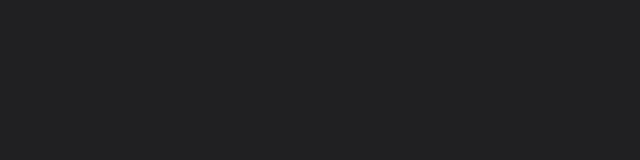
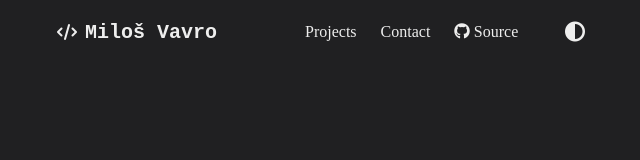
Before and after one commit to VavroMilos/mvavro-homepage, a plain HTML site: page index.html in a window 1280 px wide. Shown: the whole page, without its empty margins (303-943 px from the left). Drawn offline with Linux system fonts and the light colour scheme.

Commit message:
[ADD] navbar, dark-light mode

```diff
--- a/index.html
+++ b/index.html
@@ -15,7 +15,15 @@
     <script src="script.js" async></script>
 </head>
 
-
+  <main>
+    <nav>
+      <p id="navbar-heading"><i class="icons fa-solid fa-code"></i></p>
+      <a href="#" class="navbar-links">Projects</a>
+      <a href="#" class="navbar-links">Contact</a>
+      <a href="https://github.com/VavroMilos/mvavro-homepage" target="_blank" rel="noopener noreferrer" class="navbar-links"><i id="github-icon" class="icons fa-brands fa-github"></i>Source</a>
+      <i onclick="changeMode()" id="button" class="fa-solid fa-circle-half-stroke"></i>
+    </nav>
+  </main>
 
   </body>
 </html>
--- a/script.js
+++ b/script.js
@@ -0,0 +1,19 @@
+//! Typing animation
+var i = 0, text;
+var text = "Miloš Vavro";
+const speed = 7;
+
+function typing() {
+    if(i<text.length) {
+        document.getElementById("navbar-heading").innerHTML += text.charAt(i);
+        i++;
+        setTimeout(typing, 1000 / speed);
+    }
+}
+typing()
+
+var icon = document.getElementById("button");
+
+function changeMode() {
+    document.body.classList.toggle("light-mode");
+}
--- a/style.css
+++ b/style.css
@@ -1,19 +1,85 @@
 :root {
 /*? Dark Mode */
-    --darkmode-background-color: #202022;
-    --darkmode-text-color: #EEEEEE;
+    --background-color: #202022;
+    --text-color: #EEEEEE;
+    /* #E8B4B8 #EED6D3 */
+    /* #15B5B0 #FBE698  */
+}
+
 /*? Light Mode */
-    --lightmode-background-color: #EFDEC8;
-    --lightmode-text-color: #202020;
-    /*! #E8B4B8 #EED6D3 */
-    /*? #15B5B0 #FBE698  */
+.light-mode {
+    --background-color: #EFDEC8;
+    --text-color: #202020;
 }
 
 * {
+    transition: 0.5s;
     margin: 0;
     padding: 0;
 }
 
+
 body {
-    background-color: var(--darkmode-background-color);
+    background-color: var(--background-color);
+    justify-content: center;
+    display: flex;
 }
+
+main {
+    width: 45%;
+    height: 100vh;
+}
+
+nav {
+    width: 100%;
+    height: 8vh;
+    background-color: var(--background-color);
+    align-items: center;
+    display: flex;
+}
+
+#navbar-heading {
+    font-size: 1.25rem;
+    font-family: 'Courier New', Courier, monospace;
+    color: var(--text-color);
+    font-weight: bold;
+    padding: 0.5rem;
+    margin-right: 4.25rem;
+}
+
+#navbar-heading:hover {
+    cursor: pointer;
+    transform: scale(1.045);
+}
+
+#navbar-heading i {
+    font-size: 1rem;
+    margin-right: 0.5rem;
+}
+
+.navbar-links {
+    color: var(--text-color);
+    text-decoration: none;
+    padding: 0.75rem;
+}
+
+.navbar-links:hover {
+    text-decoration: underline;
+}
+
+.icons {
+    color: var(--text-color);
+}
+
+#button {
+    font-size: 1.25rem;
+    cursor: pointer;
+    color: var(--text-color);
+    padding: 0.5rem;
+    margin-left: auto;
+    margin-right: 2rem;
+}
+
+#github-icon {
+    margin-right: 0.25rem;
+}
```
